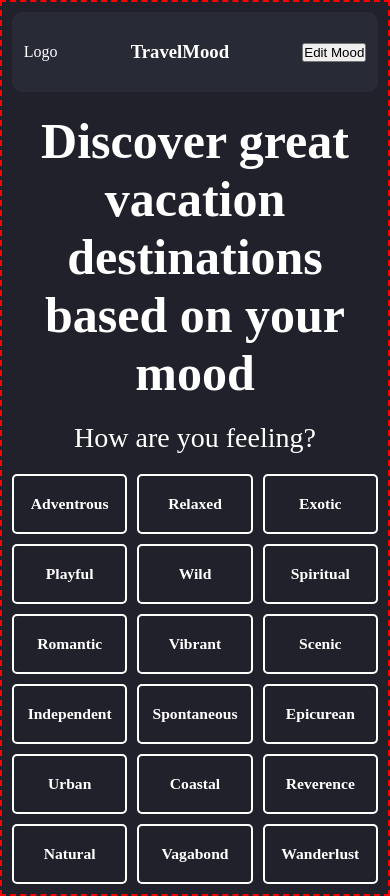
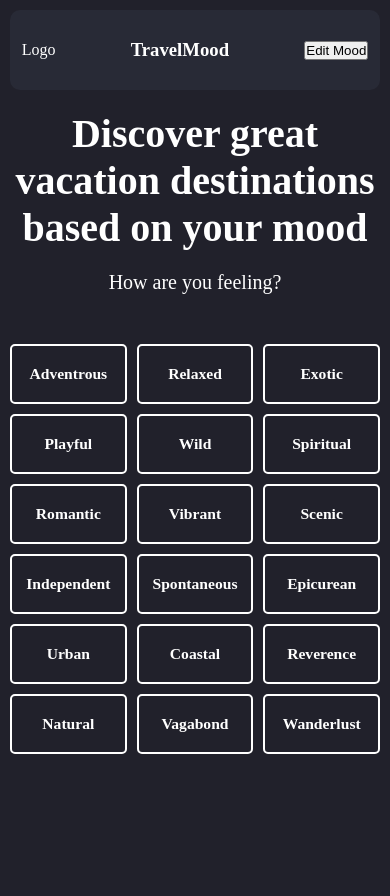
Before and after one commit to Deevyn9/travelmoods, a Next.js app: page / in a window 390 px wide. After the commit the page ends 844 px from the top, so only its background shows below. Built offline with nearby package versions, Linux system fonts and the light colour scheme.

Commit message:
adjust fonts, remove border

```diff
--- a/src/app/globals.css
+++ b/src/app/globals.css
@@ -16,7 +16,6 @@ body {
   flex-direction: column;
   max-width: 800px;
   width: 100%;
-  border: 2px dashed red;
   min-height: 100vh;
   padding: 30px 10px;
 }
@@ -76,6 +75,15 @@ body {
     padding: 10px;
   }
 
+  .hero-header {
+    font-size: 20px;
+  }
+
+  .hero-paragraph {
+    font-size: 20px;
+    margin-bottom: 50px;
+  }
+
   .mood-buttons {
     grid-template-columns: repeat(3, 1fr);
     gap: 10px;
```
